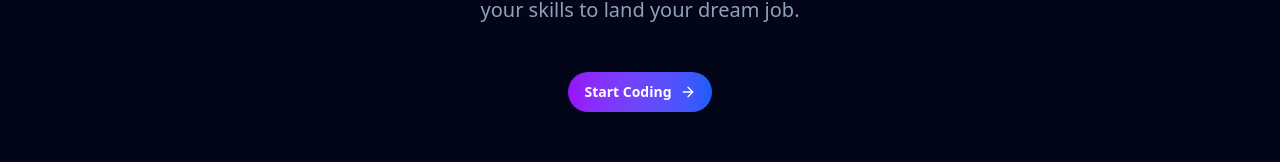
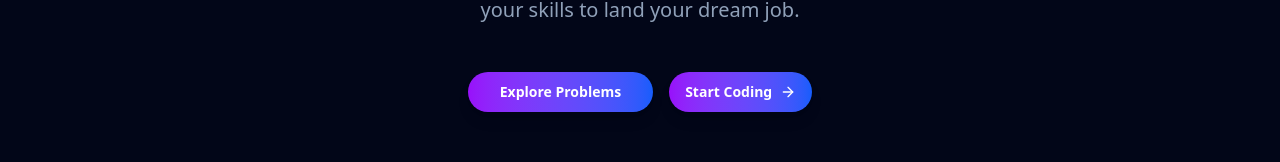
Before and after one commit to Kevin-Rozario/byte-code, a React (Vite) app in the folder frontend/: page / in a window 1280 px wide. Shown: the part 365-527 px from the top of the page. Built offline with nearby package versions, Linux system fonts and the light colour scheme; no server answers.

Commit message:
feat: update HeroSection to use navigation for buttons; replace window.location with navigate for routing

```diff
--- a/frontend/src/blocks/HeroSection.tsx
+++ b/frontend/src/blocks/HeroSection.tsx
@@ -1,10 +1,12 @@
-import React from "react";
 import { Button } from "@/components/ui/button";
 import { ArrowRight, Code2, BookOpen, CheckCircle, Zap } from "lucide-react";
 import { motion } from "framer-motion";
 import { cn } from "@/lib/utils";
+import { useNavigate } from "@tanstack/react-router";
 
 const HeroSection = () => {
+  const navigate = useNavigate();
+
   return (
     <section
       className={cn(
@@ -62,6 +64,7 @@ const HeroSection = () => {
         </motion.p>
 
         {/* Buttons */}
+        <div className="flex flex-col sm:flex-row items-center justify-center gap-4">
           <motion.div
             initial={{ opacity: 0, y: 20 }}
             animate={{ opacity: 1, y: 0 }}
@@ -79,12 +82,36 @@ const HeroSection = () => {
                 "flex items-center gap-2",
               )}
               onClick={() => {
-              window.location.href = "/start-coding";
+                navigate({ to: "/problems" });
+              }}
+            >
+              Explore Problems
+            </Button>
+          </motion.div>
+          <motion.div
+            initial={{ opacity: 0, y: 20 }}
+            animate={{ opacity: 1, y: 0 }}
+            transition={{ duration: 0.8, delay: 0.6 }}
+            className="flex flex-col sm:flex-row justify-center gap-4"
+          >
+            <Button
+              variant="default"
+              size="lg"
+              className={cn(
+                "bg-gradient-to-r from-purple-600 to-blue-600",
+                "hover:from-purple-500 hover:to-blue-500",
+                "text-white font-semibold rounded-full px-8 py-3",
+                "transition-all duration-300 shadow-lg hover:shadow-purple-500/50",
+                "flex items-center gap-2",
+              )}
+              onClick={() => {
+                navigate({ to: "/auth/sign-up" });
               }}
             >
               Start Coding <ArrowRight className="h-5 w-5" />
             </Button>
           </motion.div>
+        </div>
 
         {/* Feature Highlights */}
         <motion.div
```
Lines whose indentation alone changed are shown as unchanged.
